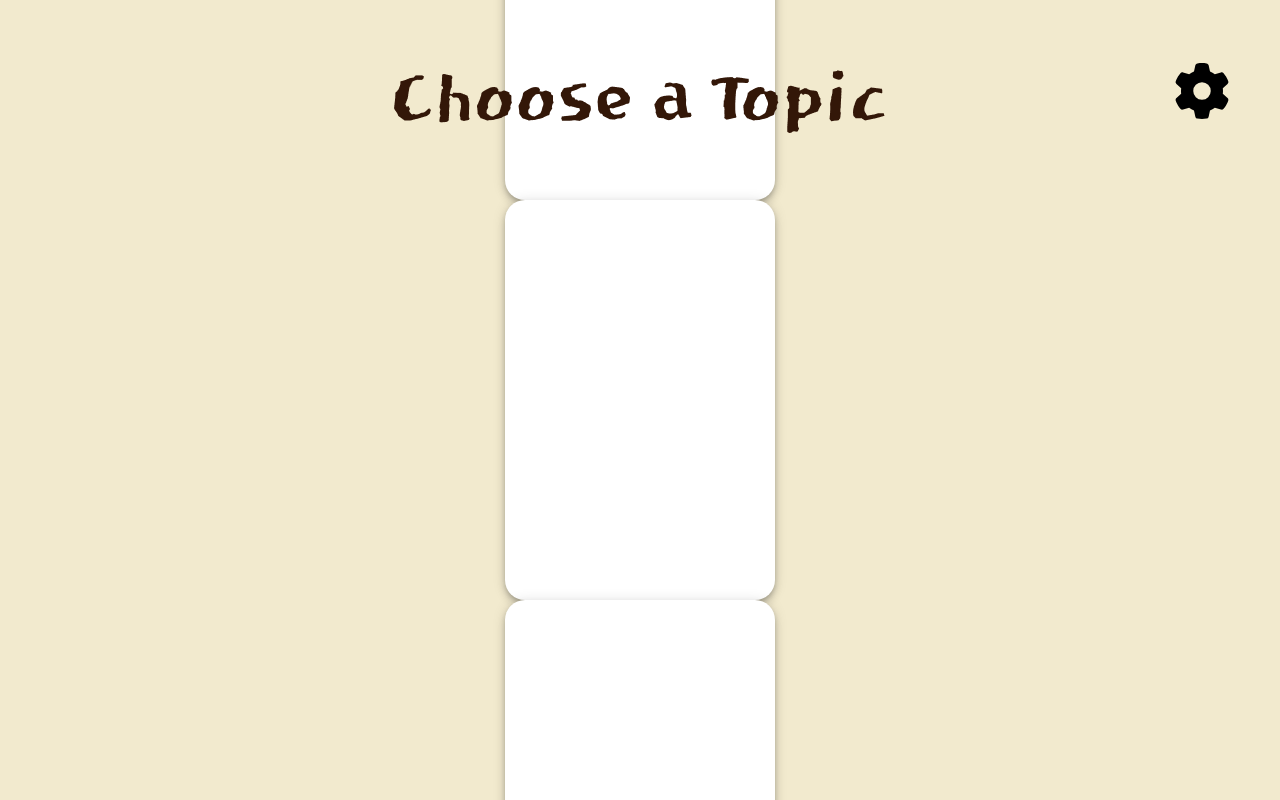
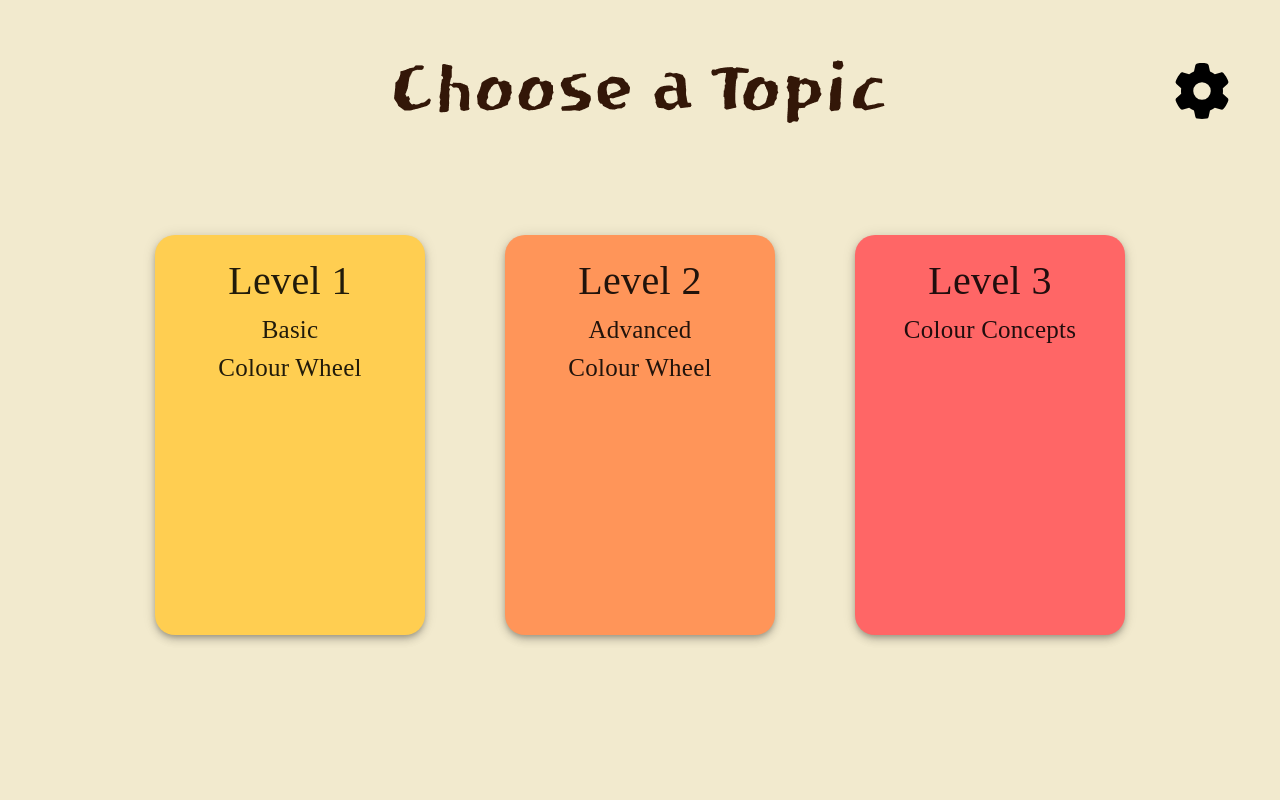
Before and after one commit to SE701G9/Colourful-Adventures, a React (Create React App) app: page /modules in a window 1280 px wide. Shown: the top 800 px of the page. Built offline with nearby package versions, Linux system fonts and the light colour scheme.

Commit message:
Card components in progress

```diff
--- a/src/components/ModuleCard.tsx
+++ b/src/components/Module1Card.tsx
@@ -16,9 +16,17 @@ const bull = (
 
   export default function ModuleCard() {
     return (
-      <Card sx={{ width: 270, height: 400, borderRadius: 5, boxShadow: 5, marginRight: 5, marginLeft: 5 }}>
+      <Card sx={{ width: 270, height: 400, borderRadius: 5, boxShadow: 5, marginRight: 5, marginLeft: 5, backgroundColor: "#FFCE51" }}>
         <CardContent>
-
+        <Typography align='center' sx={{fontSize: 40, fontFamily: 'Jeju Hallasan'}}>
+            Level 1
+          </Typography>
+          <Typography align='center' sx={{fontSize: 25, fontFamily: 'Jeju Hallasan'}}>
+            Basic
+          </Typography>
+          <Typography align='center' sx={{fontSize: 25, fontFamily: 'Jeju Hallasan'}}>
+            Colour Wheel
+          </Typography>
         </CardContent>
         <CardActions>
         </CardActions>
--- /dev/null
+++ b/src/components/Module2Card.tsx
@@ -0,0 +1,41 @@
+import * as React from 'react';
+import Box from '@mui/material/Box';
+import Card from '@mui/material/Card';
+import CardActions from '@mui/material/CardActions';
+import CardContent from '@mui/material/CardContent';
+import Typography from '@mui/material/Typography';
+import { CardMedia } from '@mui/material';
+
+const bull = (
+    <Box
+      component="span"
+      sx={{ display: 'inline-block'}}
+    >
+      •
+    </Box>
+  );
+
+  export default function ModuleCard() {
+    return (
+      <Card sx={{ width: 270, height: 400, borderRadius: 5, boxShadow: 5, marginRight: 5, marginLeft: 5, backgroundColor: "#FF9559" }}>
+        <CardMedia>
+            {/**
+             * The stars picture?
+             */}
+        </CardMedia>
+        <CardContent>
+          <Typography align='center' sx={{fontSize: 40, fontFamily: 'Jeju Hallasan'}}>
+            Level 2
+          </Typography>
+          <Typography align='center' sx={{fontSize: 25, fontFamily: 'Jeju Hallasan'}}>
+            Advanced
+          </Typography>
+          <Typography align='center' sx={{fontSize: 25, fontFamily: 'Jeju Hallasan'}}>
+            Colour Wheel
+          </Typography>
+        </CardContent>
+        <CardActions>
+        </CardActions>
+      </Card>
+    );
+  }
--- /dev/null
+++ b/src/components/Module3Card.tsx
@@ -0,0 +1,35 @@
+import * as React from 'react';
+import Box from '@mui/material/Box';
+import Card from '@mui/material/Card';
+import CardActions from '@mui/material/CardActions';
+import CardContent from '@mui/material/CardContent';
+import Typography from '@mui/material/Typography';
+import { CardActionArea } from '@mui/material';
+
+const bull = (
+    <Box
+      component="span"
+      sx={{ display: 'inline-block'}}
+    >
+      •
+    </Box>
+  );
+
+  export default function ModuleCard() {
+    return (
+      <Card sx={{ width: 270, height: 400, borderRadius: 5, boxShadow: 5, marginRight: 5, marginLeft: 5, backgroundColor: "#FF6666" }}>
+        <CardActionArea>
+            <CardContent>
+                <Typography align='center' sx={{fontSize: 40, fontFamily: 'Jeju Hallasan'}}>
+                Level 3
+            </Typography>
+            <Typography align='center' sx={{fontSize: 25, fontFamily: 'Jeju Hallasan'}}>
+                Colour Concepts
+            </Typography>
+            </CardContent>
+            <CardActions>
+            </CardActions>
+        </CardActionArea>
+      </Card>
+    );
+  }
--- a/src/pages/NavigationPage.css
+++ b/src/pages/NavigationPage.css
@@ -11,5 +11,11 @@
 
 .navigation-page-top-container{
     position: absolute;
-    top: 70px;
+    top: 60px;
 }
+
+.navigation-page-center-container{
+    margin-top: 70px;
+    display: flex;
+    flex-direction: row;
+}
--- a/src/pages/NavigationPage.tsx
+++ b/src/pages/NavigationPage.tsx
@@ -4,7 +4,9 @@ import SettingsButton from '../components/SettingsButton';
 import Settings from '../components/Settings';
 import ModalContainer from '../components/ModalContainer';
 import './NavigationPage.css';
-import ModuleCard from "../components/ModuleCard";
+import Module1Card from "../components/Module1Card";
+import Module2Card from "../components/Module2Card";
+import Module3Card from "../components/Module3Card";
 
 export default function NavigationPage() {
   const navigate = useNavigate();
@@ -23,9 +25,9 @@ export default function NavigationPage() {
         <img src={require('../images/navigation-images/title.png')} alt="Choose a topic"  />
       </div>
       <div className="navigation-page-center-container">
-        <ModuleCard/>
-        <ModuleCard/>
-        <ModuleCard/>
+        <Module1Card/>
+        <Module2Card/>
+        <Module3Card/>
       </div>
       {isSettingsOpen && (
         <ModalContainer>
```
